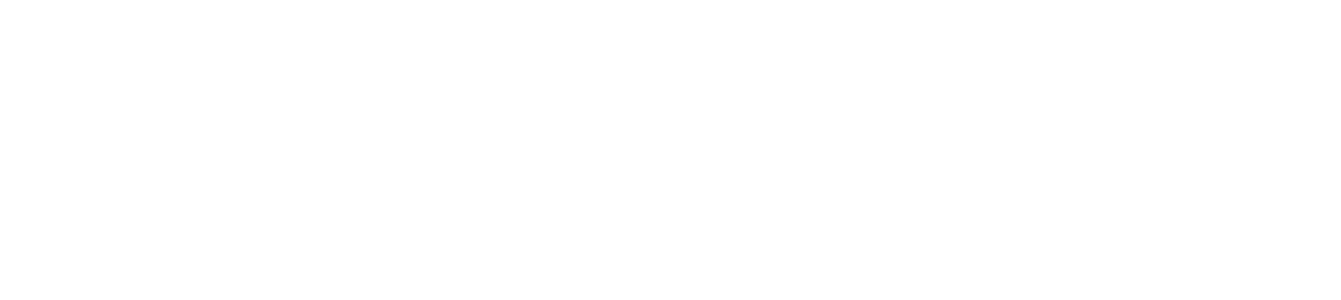
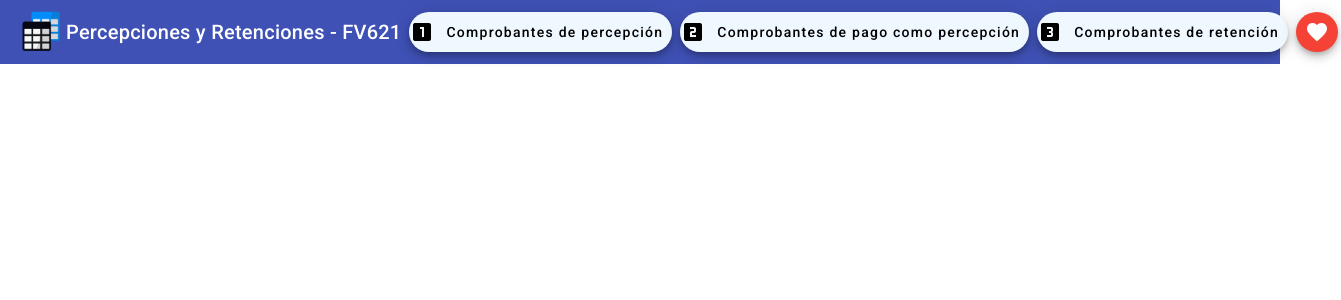
Before and after one commit to Haisha10/percepciones-retenciones-621, an Angular app: page / in a window 1280 px wide. Shown: the top 300 px of the page, 1341 px wide, since content can reach past the window. Built offline with nearby package versions, Linux system fonts and the light colour scheme.

Commit message:
feat: toolbar component

```diff
--- a/src/app/app.component.html
+++ b/src/app/app.component.html
@@ -1 +1,2 @@
 <router-outlet></router-outlet>
+<app-toolbar></app-toolbar>
--- /dev/null
+++ b/src/app/components/toolbar/toolbar.component.html
@@ -0,0 +1,35 @@
+<mat-toolbar color="primary">
+  <mat-toolbar-row>
+    <img src="assets/img/logo.png" alt="Logo" width="50" height="50" />
+    <span>Percepciones y Retenciones - FV621</span>
+    <div class="quick-access-buttons">
+      <button mat-fab extended routerLink="/home" routerLinkActive="active">
+        <mat-icon>looks_one</mat-icon>
+        <span>Comprobantes de percepción</span>
+      </button>
+      <button mat-fab extended routerLink="/home" routerLinkActive="active">
+        <mat-icon>looks_two</mat-icon>
+        <span>Comprobantes de pago como percepción</span>
+      </button>
+      <button mat-fab extended routerLink="/home" routerLinkActive="active">
+        <mat-icon>looks_3</mat-icon>
+        <span>Comprobantes de retención</span>
+      </button>
+    </div>
+    <span class="spacer"></span>
+    <div class="action-buttons">
+      <button
+      mat-fab
+      matTooltip="Warn"
+      color="warn"
+      aria-label="Apoya el proyecto"
+      matTooltip="Apoya el proyecto"
+      (click)="
+        openLink('https://github.com/Haisha10/percepciones-retenciones-621')
+      "
+    >
+      <mat-icon>favorite</mat-icon>
+    </button>
+    </div>
+  </mat-toolbar-row>
+</mat-toolbar>
--- /dev/null
+++ b/src/app/components/toolbar/toolbar.component.scss
@@ -0,0 +1,43 @@
+.spacer {
+  flex: 1 1 auto;
+}
+
+.quick-access-buttons {
+  display: flex;
+  flex-direction: row;
+  align-items: center;
+  justify-content: flex-end;
+  flex: 0 0 auto;
+  button {
+    margin-left: 8px;
+    background-color: aliceblue;
+    color: black;
+    padding: 0.25rem 0.5rem;
+    font-size: 0.875rem;
+    line-height: 1.5;
+    height: 40px;
+    border: 1px solid transparent;
+    &:hover {
+      background-color: #e6f7ff;
+      color: #1890ff;
+      border-color: #1890ff;
+    }
+  }
+}
+
+.action-buttons {
+  button {
+    margin-left: 8px;
+    padding: 0.25rem 0.5rem;
+    font-size: 0.875rem;
+    line-height: 1.5;
+    height: 40px;
+    width: auto;
+    border: 1px solid transparent;
+    &:hover {
+      background-color: #ffe6e6;
+      color: #ff1818;
+      border-color: #ff1818;
+    }
+  }
+}
--- /dev/null
+++ b/src/app/components/toolbar/toolbar.component.ts
@@ -0,0 +1,12 @@
+import { Component } from '@angular/core';
+
+@Component({
+  selector: 'app-toolbar',
+  templateUrl: './toolbar.component.html',
+  styleUrls: ['./toolbar.component.scss']
+})
+export class ToolbarComponent {
+  openLink(url: string): void {
+    window.open(url, '_blank');
+  }
+}
```
Also changed, not shown: src/app/app.module.ts (+16 -2 lines), src/assets/img/logo.png (added), 1 other file (tests, documents, lock files or other folders).
